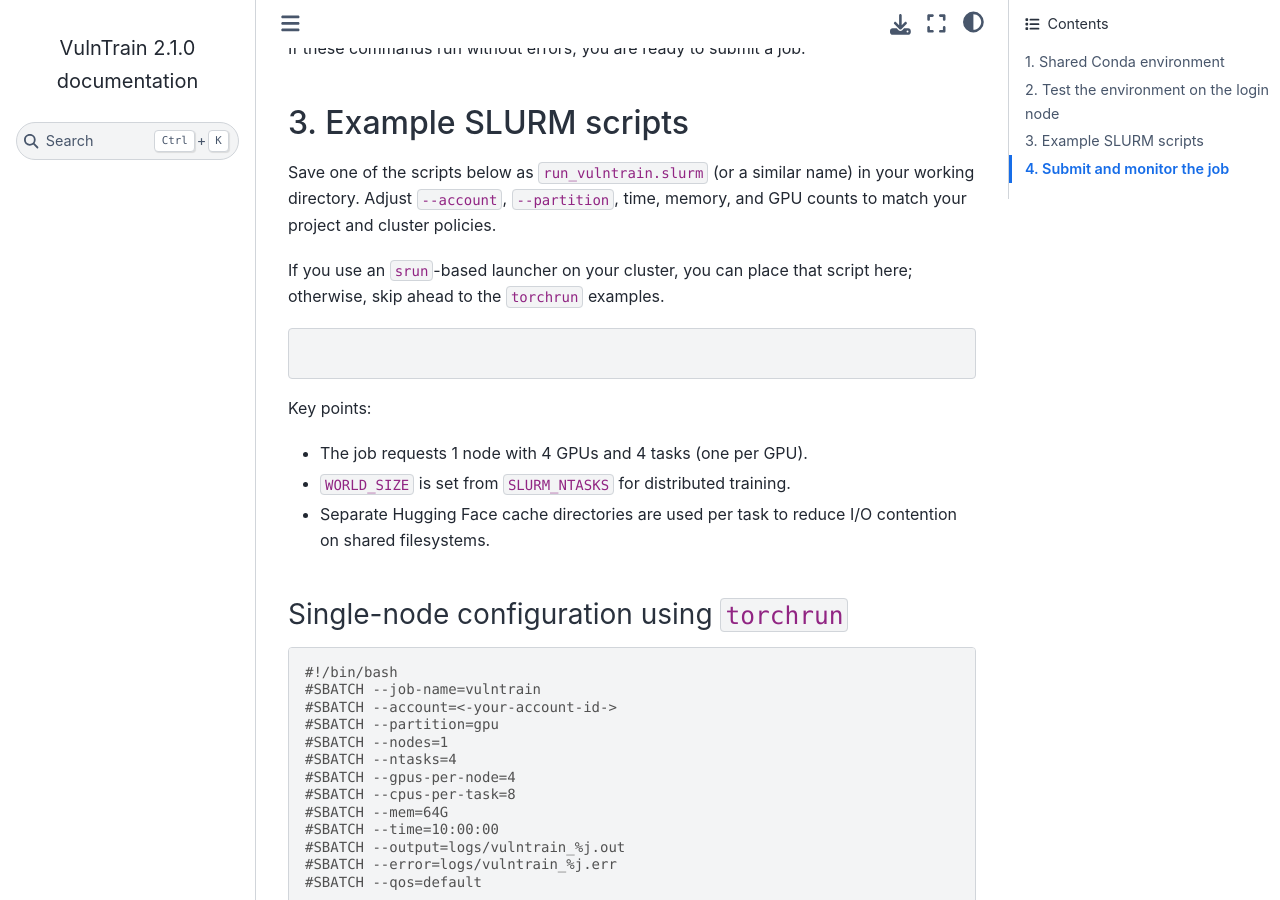
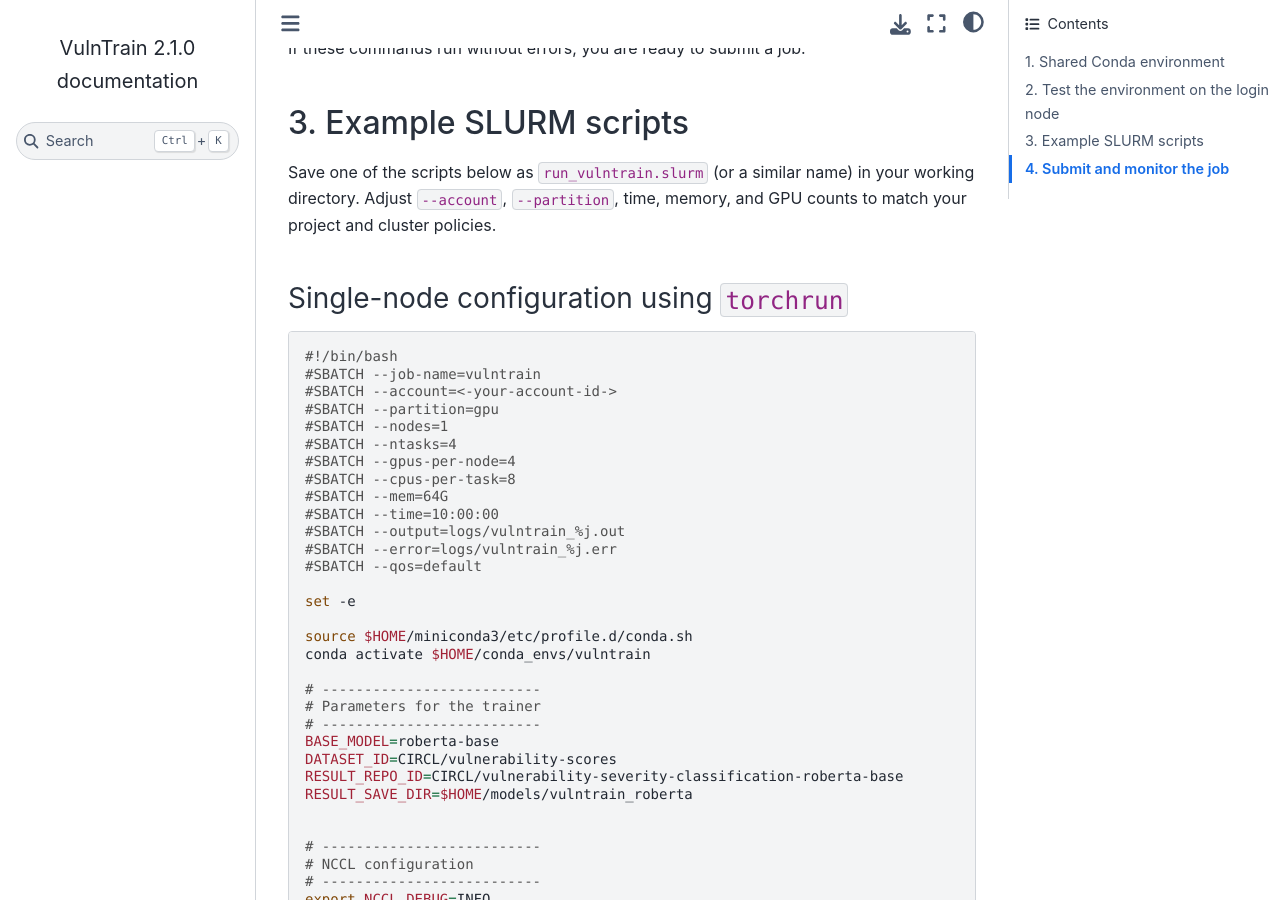
Before and after one commit to vulnerability-lookup/VulnTrain, a Sphinx documentation site: the page built from docs/hpc.md, in a window 1280 px wide and 900 px high, scrolled down 1277 px. Built offline with Sphinx 7.4.7 and the Sphinx Book theme 1.1.4, drawn with Linux system fonts in a browser that asks for light colours.

Commit message:
chg: [documentation] Improved HPC SLURM documentation.

````diff
--- a/docs/hpc.md
+++ b/docs/hpc.md
@@ -61,21 +61,6 @@ If these commands run without errors, you are ready to submit a job.
 Save one of the scripts below as `run_vulntrain.slurm` (or a similar name) in
 your working directory. Adjust `--account`, `--partition`, time, memory, and
 GPU counts to match your project and cluster policies.
-
-If you use an `srun`-based launcher on your cluster, you can place that script
-here; otherwise, skip ahead to the `torchrun` examples.
-
-```bash
-
-```
-
-Key points:
-
-- The job requests 1 node with 4 GPUs and 4 tasks (one per GPU).
-- `WORLD_SIZE` is set from `SLURM_NTASKS` for distributed training.
-- Separate Hugging Face cache directories are used per task to reduce I/O
-    contention on shared filesystems.
-
 
 ### Single-node configuration using `torchrun`
 
````
